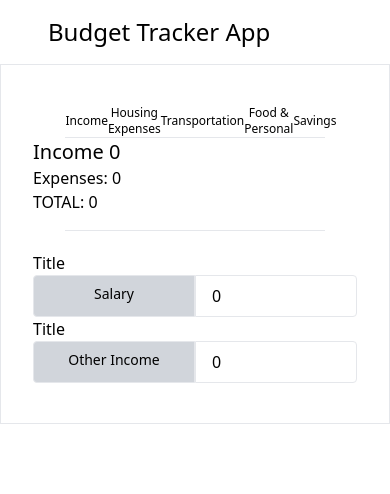
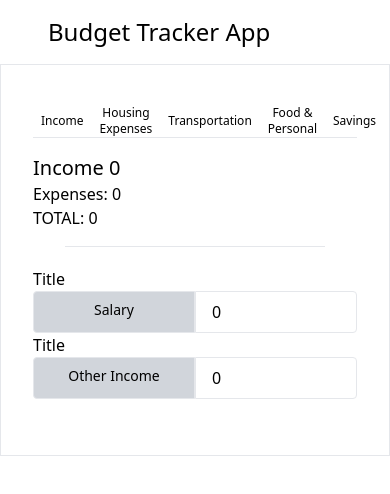
Before and after one commit to totallycrow/budget-tracker-app, a React (Create React App) app: page / in a window 390 px wide. Shown: the top 494 px of the page. Built offline with nearby package versions, Linux system fonts and the light colour scheme.

Commit message:
add buttons padding in top menu on small devices

```diff
--- a/src/App.js
+++ b/src/App.js
@@ -9,6 +9,7 @@ import FoodExpenses from "./components/FoodExpenses";
 import SavingsExpenses from "./components/SavingsExpenses";
 
 const values = "Monthly Wages";
+const button = "px-2";
 
 function App() {
   // State of total
@@ -86,24 +87,32 @@ function App() {
     <div className="content-wrapper h-screen w-screen">
       <h1 className="px-12 py-4">Budget Tracker App</h1>
       <div className="container mx-auto py-10 px-8 border">
-        <div className="w-4/5 mx-auto">
-          <div className="main-header flex text-xs md:text-base justify-around  border-b ">
-            <button classname="" onClick={() => setPage("income")}>
+        <div className="md:w-4/5 mx-auto">
+          <div className="main-header flex text-xs md:text-base md:justify-around  border-b ">
+            <button className={button} onClick={() => setPage("income")}>
               Income
             </button>
-            <button onClick={() => setPage("housing-expenses")}>
+            <button
+              className={button}
+              onClick={() => setPage("housing-expenses")}
+            >
               Housing Expenses
             </button>
-            <button onClick={() => setPage("transportation-expenses")}>
+            <button
+              className={button}
+              onClick={() => setPage("transportation-expenses")}
+            >
               Transportation
             </button>
-            <button onClick={() => setPage("food-expenses")}>
+            <button className={button} onClick={() => setPage("food-expenses")}>
               Food & Personal
             </button>
-            <button onClick={() => setPage("savings")}>Savings</button>
+            <button className={button} onClick={() => setPage("savings")}>
+              Savings
+            </button>
           </div>
         </div>
-        <div className="app-body">
+        <div className="app-body my-4">
           <h2>Income {incomes}</h2> Expenses: {expenses}
           <h3>TOTAL: {total}</h3>
           <div className="mx-auto py-2 px-4 mb-5 border-b w-4/5"></div>
```
Also changed, not shown: package.json (+5 -5 lines), 1 other file (tests, documents, lock files or other folders).
